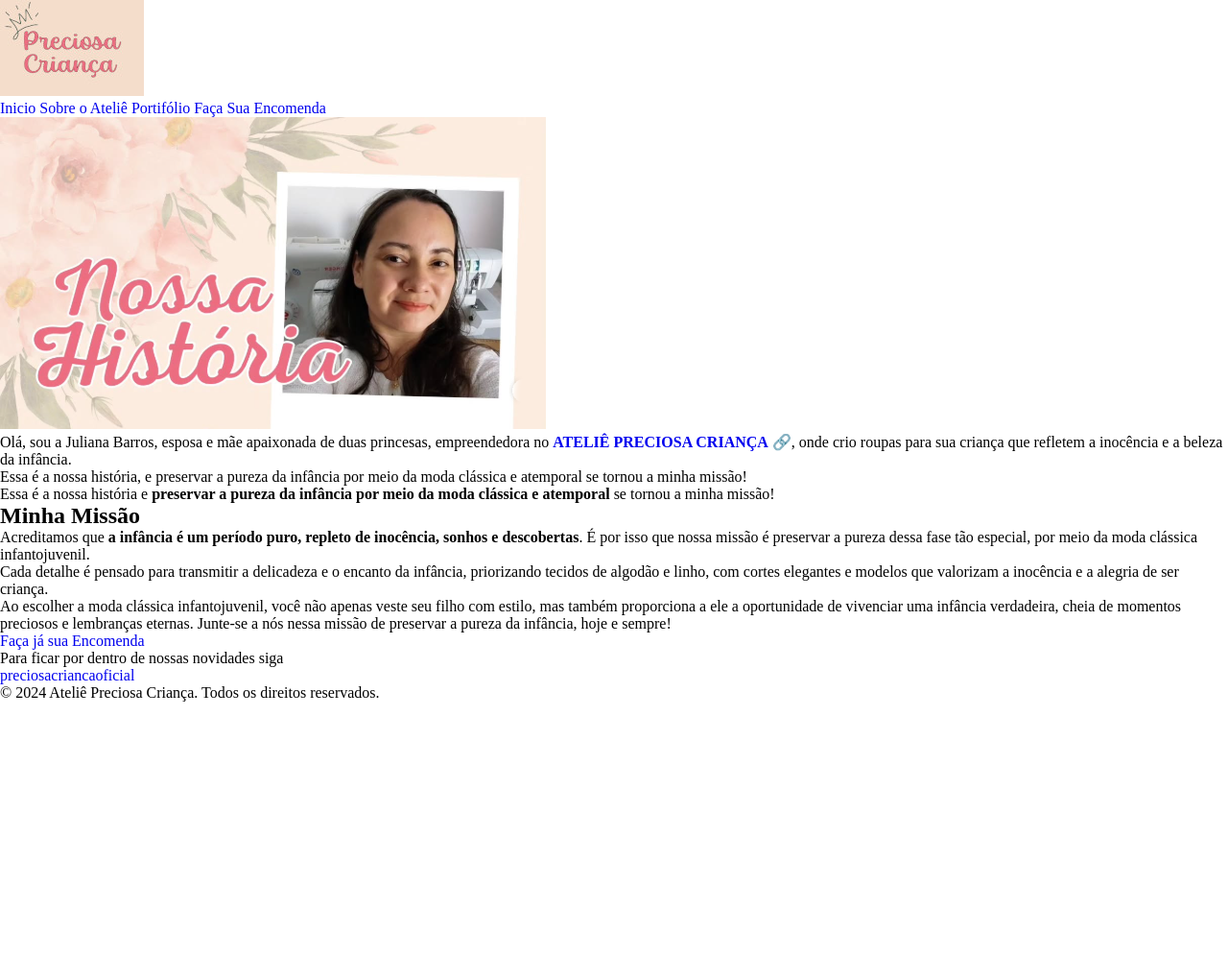
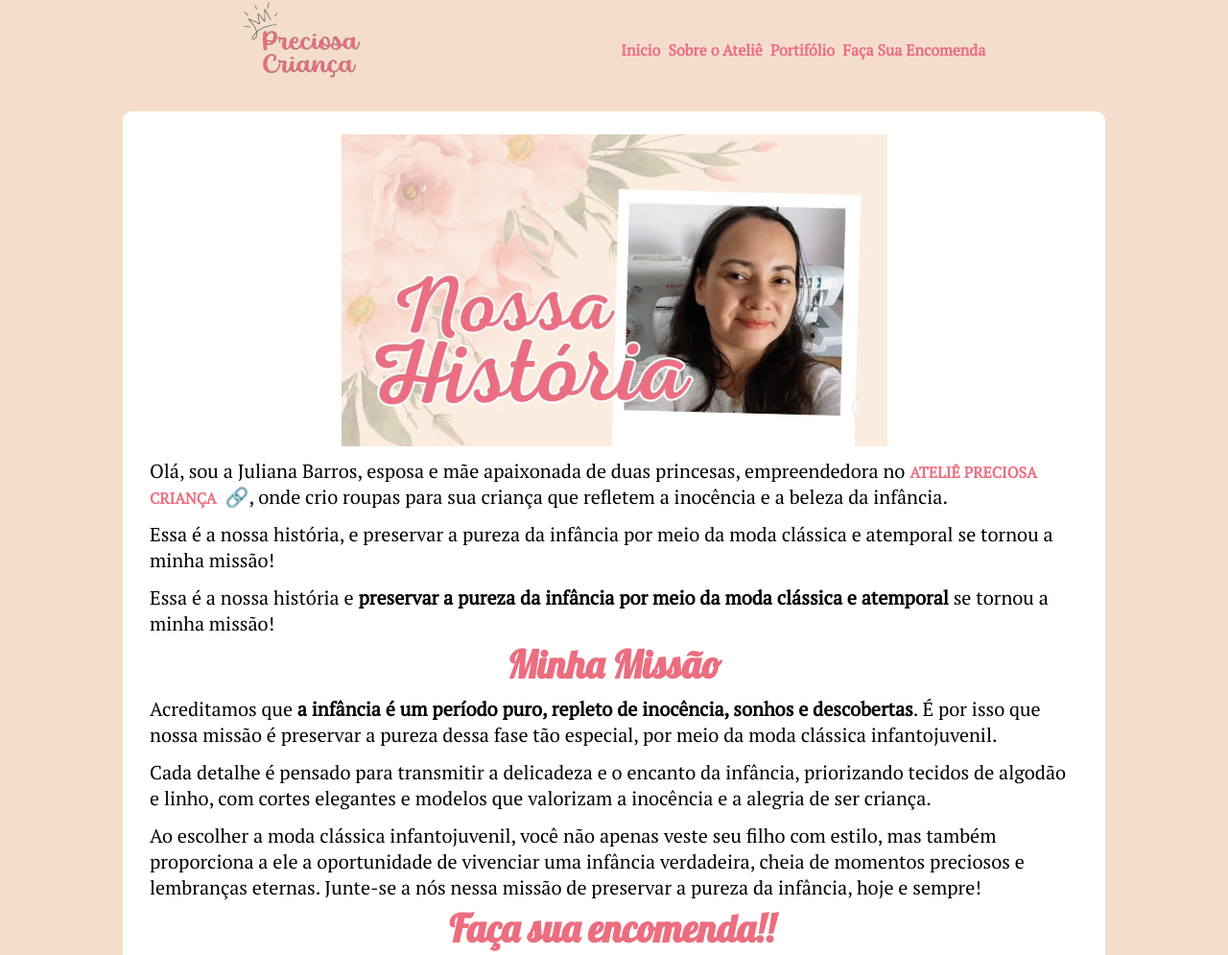
Before and after one commit to diegogbeiro/preciosa-crianca, a plain HTML site: page sobre.html in a window 1280 px wide. Shown: the top 995 px of the page at 96% size. Before the commit the page ends 800 px from the top, so only its background shows below. Drawn offline with Linux system fonts and the light colour scheme.

Commit message:
atualização

```diff
--- a/sobre.css
+++ b/sobre.css
@@ -4,3 +4,117 @@
     padding: 0;
     text-decoration: none;
 }
+
+@font-face {
+    font-family: 'Lobster';
+    src: url(../preciosa-crianca/font/Lobster/Lobster/Lobster-Regular.ttf) format('truetype');
+}
+
+@font-face {
+    font-family: 'PT Serif';
+    src: url(../preciosa-crianca/font/PT_Serif/PTSerif-Regular.ttf) format('truetype');
+}
+
+@font-face {
+    font-family: 'Montserrat Alternates';
+    src: url(../preciosa-crianca/font/Montserrat_Alternates/MontserratAlternates-Regular.ttf) format('truetype');
+}
+
+body{
+    background-color: #F4DECB;
+}
+
+header{
+    background-color: #F4DECB;
+    max-width: 100%;
+    min-height: 40px;
+
+    display: flex;
+    justify-content: space-evenly;
+    align-items: center;
+}
+
+.link{
+    padding-right: 4px;
+    font-family: 'PT Serif';
+    font-size: 16px;
+    color: #EB6E80;
+    font-weight: bolder;
+}
+
+.link:hover{
+    color: #1FB58F;
+    font-weight: 900;
+    transition: .2s;
+}
+
+main{
+    background-color: white;
+    margin: auto;
+    margin-top: 12px;
+    min-width: 600px;
+    max-width: 1000px;
+    padding: 12px;
+    border-radius: 20px;
+
+    border-radius: 10px;
+}
+
+article{
+    display: flex;
+    flex-direction: column;
+    justify-content: flex-start;
+    padding: 12px;
+
+}
+
+h1{
+    font-family: 'Lobster';
+    font-weight: 100;
+    font-size: 32px;
+    color: #EB6E80;
+    padding: 4px;
+    text-align: center;
+}
+
+h2{
+    font-family: 'Lobster';
+    font-size: 40px;
+    color: #EB6E80;
+    font-weight: bolder;
+    text-align: center;
+
+}
+
+p{
+    font-family: 'PT Serif';
+    font-size: 20px;
+    font-weight: normal;
+    padding: 4px;
+    margin-top: 4px;
+}
+
+picture{
+    display: flex;
+    justify-content: center;
+    align-items: center;
+    margin-bottom: 4px;
+}
+
+
+footer{
+    margin: 0 auto;
+    margin-top: 12px;
+    font-family: system-ui, -apple-system, BlinkMacSystemFont, 'Segoe UI', Roboto, Oxygen, Ubuntu, Cantarell, 'Open Sans', 'Helvetica Neue', sans-serif;
+    font-size: 20px;
+    text-align: center;
+    display: flex;
+    flex-direction: column;
+    justify-content: space-around;
+    align-items: center;
+}
+
+.autorais{
+    font-size: 12px;
+    font-weight: bolder;
+}
--- a/sobre.html
+++ b/sobre.html
@@ -5,6 +5,7 @@
         <meta name="viewport" content="width=device-width, initial-scale=1.0">
         <title>Sobre</title>
         <link rel="shortcut icon" href="imagens/favicon_io/favicon-32x32.png" type="image/x-icon">
+        <link href="https://cdnjs.cloudflare.com/ajax/libs/font-awesome/6.0.0-beta3/css/all.min.css" rel="stylesheet">
         <link rel="stylesheet" href="sobre.css">
     </head>
     <body>
@@ -18,7 +19,7 @@
                 <a class="link" href="index.html">Inicio</a>
                 <a class="link" href="sobre.html">Sobre o Ateliê</a>
                 <a class="link" href="#">Portifólio</a>
-                <a class="link" href="#">Faça Sua Encomenda</a>
+                <a class="link" href="https://api.whatsapp.com/send/?phone=5511959759195&text&type=phone_number&app_absent=0" target="_blank" rel="external">Faça Sua Encomenda</a>
             </nav>
         </header>
 
@@ -32,7 +33,7 @@
                 </section>
 
                 <p>
-                    Olá, sou a Juliana Barros, esposa e mãe apaixonada de duas princesas, empreendedora no <a href="https://www.instagram.com/preciosacriancaoficial/" target="_blank" rel="external"><strong>ATELIÊ PRECIOSA CRIANÇA</strong></a> 🔗, onde crio roupas para sua criança que refletem a inocência e a beleza da infância.
+                    Olá, sou a Juliana Barros, esposa e mãe apaixonada de duas princesas, empreendedora no <a class="link" href="https://www.instagram.com/preciosacriancaoficial/" target="_blank" rel="external"><strong>ATELIÊ PRECIOSA CRIANÇA</strong></a> 🔗, onde crio roupas para sua criança que refletem a inocência e a beleza da infância.
                 </p>
                 <p>
                     Essa é a nossa história, e preservar a pureza da infância por meio da moda clássica e atemporal se tornou a minha missão!
@@ -52,7 +53,9 @@
                     Ao escolher a moda clássica infantojuvenil, você não apenas veste seu filho com estilo, mas também proporciona a ele a oportunidade de vivenciar uma infância verdadeira, cheia de momentos preciosos e lembranças eternas. Junte-se a nós nessa missão de preservar a pureza da infância, hoje e sempre!
                 </p>
 
-                <a href="#">Faça já sua Encomenda</a>
+                <a class="link" href="https://api.whatsapp.com/send/?phone=5511959759195&text&type=phone_number&app_absent=0" target="_blank" rel="external">
+                    <h2>Faça sua encomenda!!</h2>
+                </a>
             </article>
         </main>
 
--- a/style.css
+++ b/style.css
@@ -71,6 +71,15 @@ h1{
     text-align: center;
 }
 
+h2{
+    font-family: 'Lobster';
+    font-size: 40px;
+    font-weight: bolder;
+    text-align: center;
+
+}
+
+
 p{
     font-family: 'PT Serif';
     font-size: 20px;
```
Also changed, not shown: index.html (+1 -1 lines).
